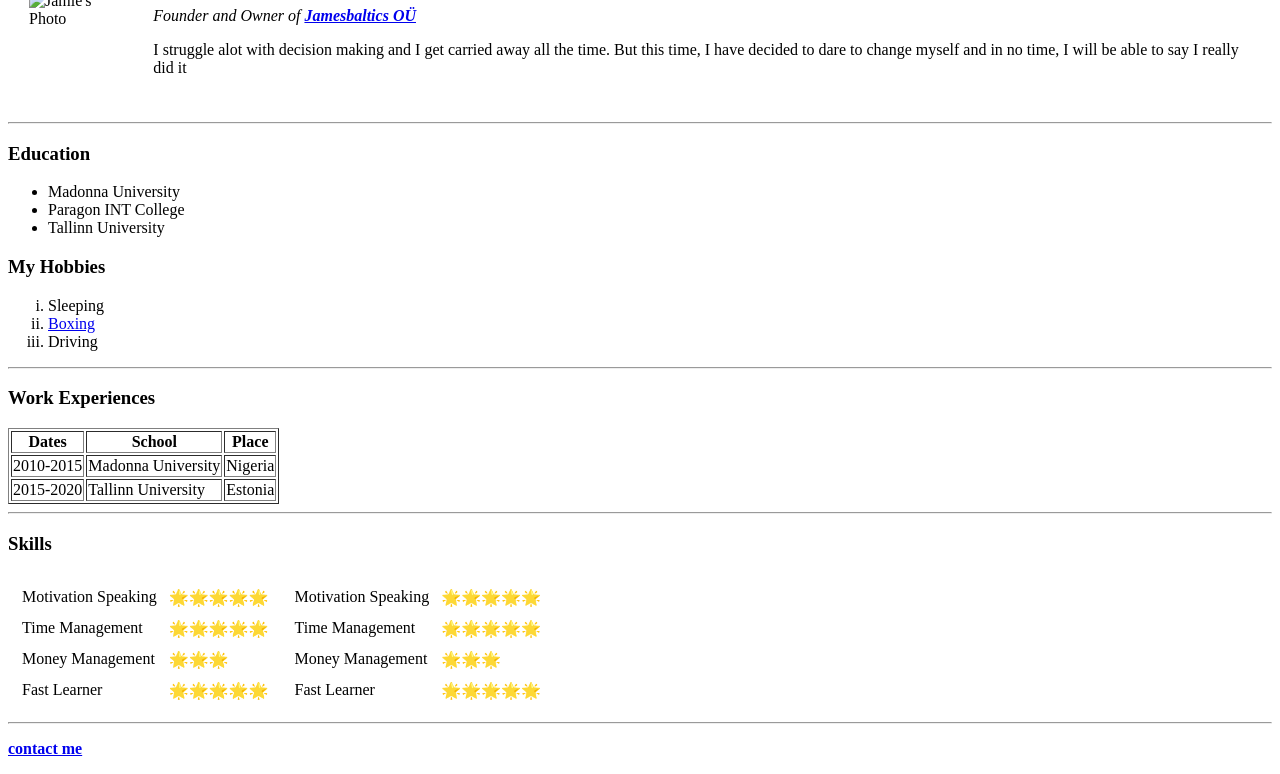
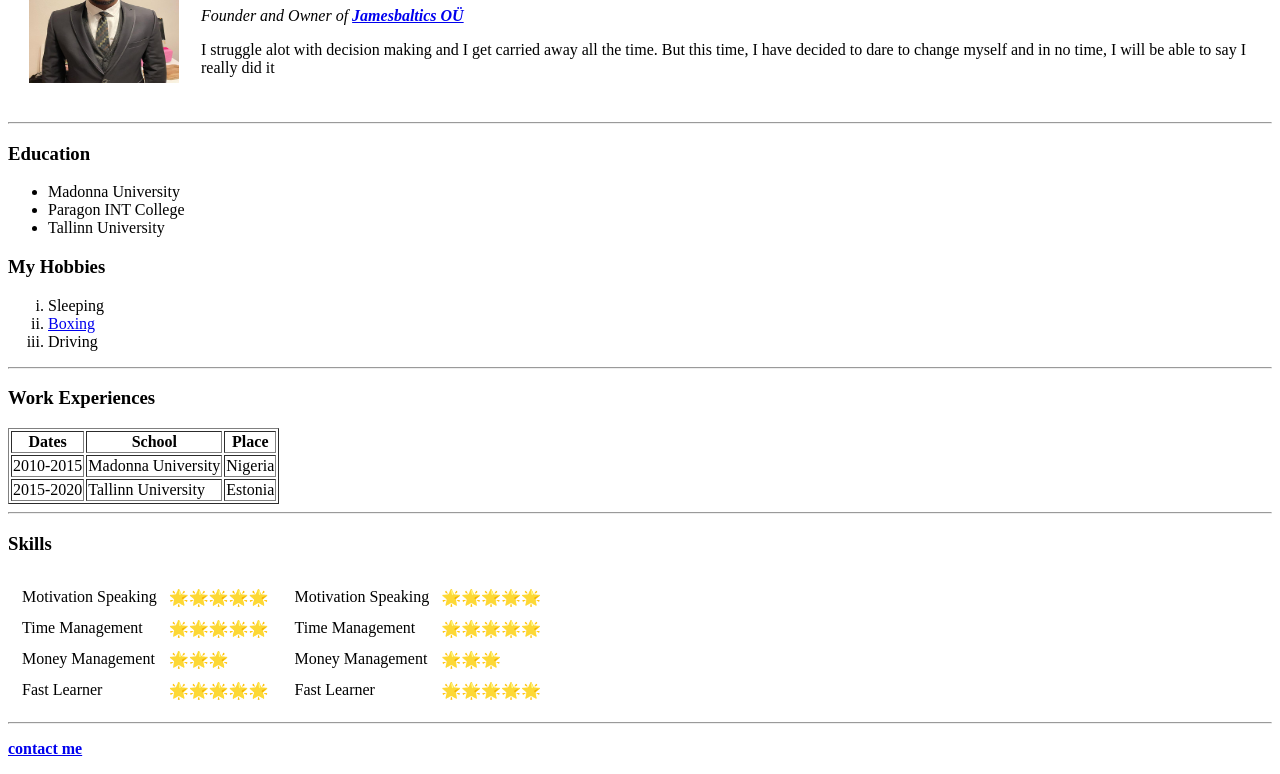
Before and after one commit to Jimmy444-boot/cv, a plain HTML site: page index.html in a window 1280 px wide. Shown: the part 102-876 px from the top of the page. Drawn offline with Linux system fonts and the light colour scheme.

Commit message:
Update index.html

```diff
--- a/index.html
+++ b/index.html
@@ -9,7 +9,7 @@
   <body>
     <table cellspacing="20">
       <tr>
-        <td> <img src="Jamie.png" alt="Jamie's Photo" width="150" height="150"></td>
+        <td> <img src="Images/Jamie.png" alt="Jamie's Photo" width="150" height="150"></td>
         <td>
           <h1>James Adebayo</h1>
           <p><em>Founder and Owner of <strong><a href="https://www.inforegister.ee/en/14741065-JAMESBALTICS-OU">Jamesbaltics OÜ</a></strong></em></p>
```
